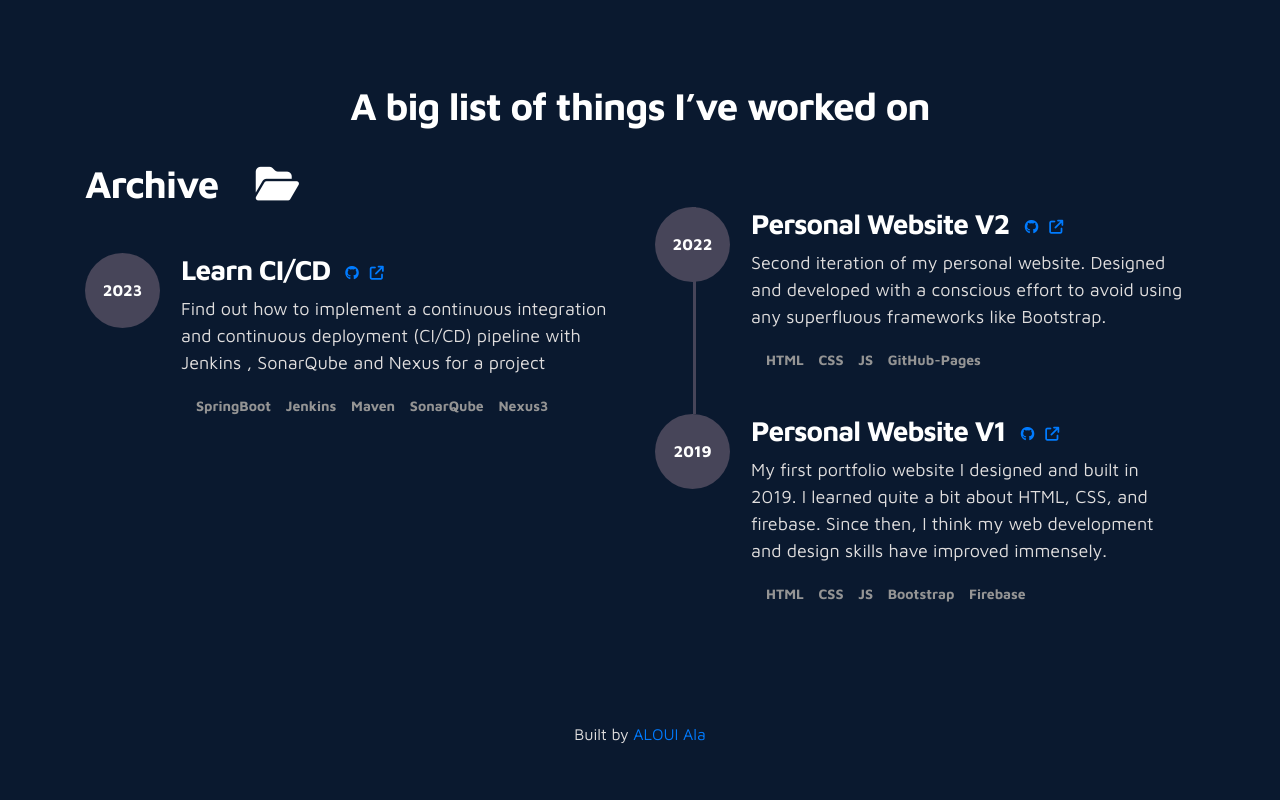
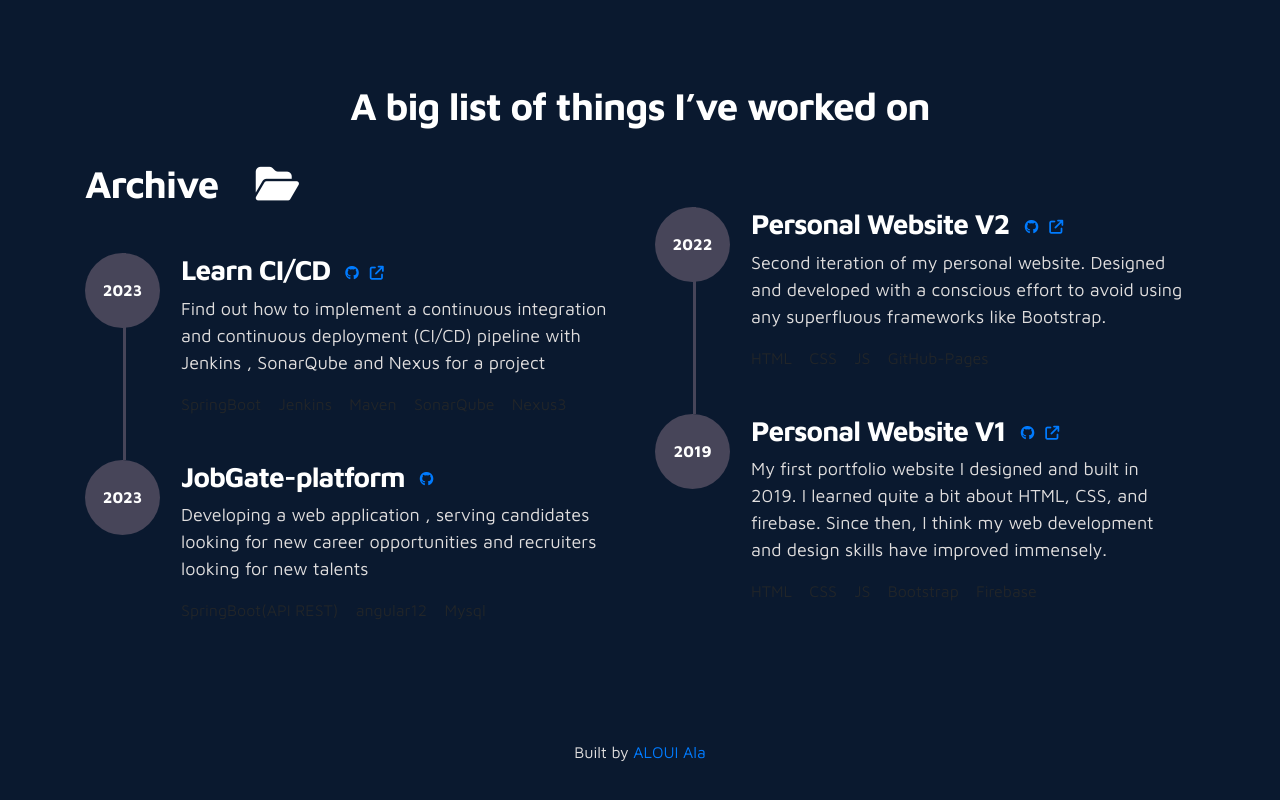
Before and after one commit to ALaDAloui/v2, a plain HTML site: page index.html in a window 1280 px wide. Shown: the part 2472-3272 px from the top of the page. Drawn offline with Linux system fonts and the light colour scheme; some packages are replaced by stand-ins of ours; a script that the page names is missing.

Commit message:
update archive

```diff
--- a/index.html
+++ b/index.html
@@ -222,7 +222,23 @@
                 <p>
                   Find out how to implement a continuous integration and continuous deployment (CI/CD) pipeline with
                   Jenkins , SonarQube and Nexus for a project</p>
-                <small>SpringBoot &ensp; Jenkins &ensp; Maven &ensp; SonarQube &ensp; Nexus3</small>
+                <small2>SpringBoot &ensp; Jenkins &ensp; Maven &ensp; SonarQube &ensp; Nexus3</small2>
+
+              </div>
+            </div>
+            <div class="timeline-wrapper">
+              <div class="timeline-yr">
+                <span>2023</span>
+              </div>
+              <div class="timeline-info">
+                <h3><span>JobGate-platform</span><small>
+                    <a href="" target="_blank" rel="noopener noreferrer">
+                      <i class="fa-brands fa-github"></i>
+                    </a> &ensp;
+                    </small></h3>
+                <p>
+                  Developing a web application , serving candidates looking for new career opportunities and recruiters looking for new talents </p>
+                <small2>SpringBoot(API REST) &ensp; angular12 &ensp; Mysql</small2>
 
               </div>
             </div>
@@ -248,7 +264,7 @@
                 Second iteration of my personal website.
                 Designed and developed with a conscious effort to avoid using any superfluous frameworks like Bootstrap.
               </p>
-              <small>HTML &ensp; CSS &ensp; JS &ensp; GitHub-Pages</small>
+              <small2>HTML &ensp; CSS &ensp; JS &ensp; GitHub-Pages</small2>
 
             </div>
           </div>
@@ -268,7 +284,7 @@
                 My first portfolio website I designed and built in 2019.
                 I learned quite a bit about HTML, CSS, and firebase. Since then,
                 I think my web development and design skills have improved immensely.</p>
-              <small>HTML &ensp; CSS &ensp; JS &ensp; Bootstrap &ensp; Firebase</small>
+              <small2>HTML &ensp; CSS &ensp; JS &ensp; Bootstrap &ensp; Firebase</small2>
 
             </div>
           </div>
```
